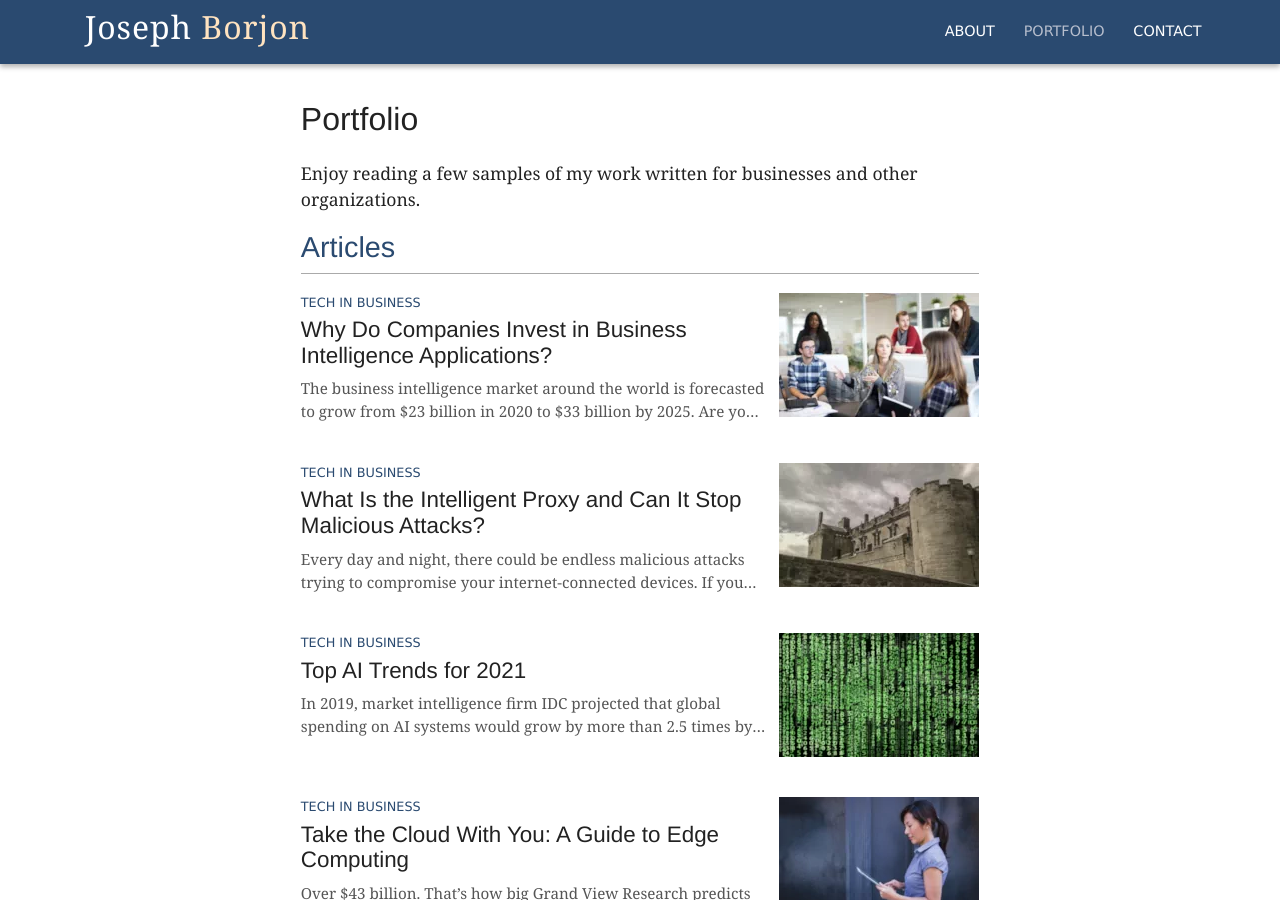
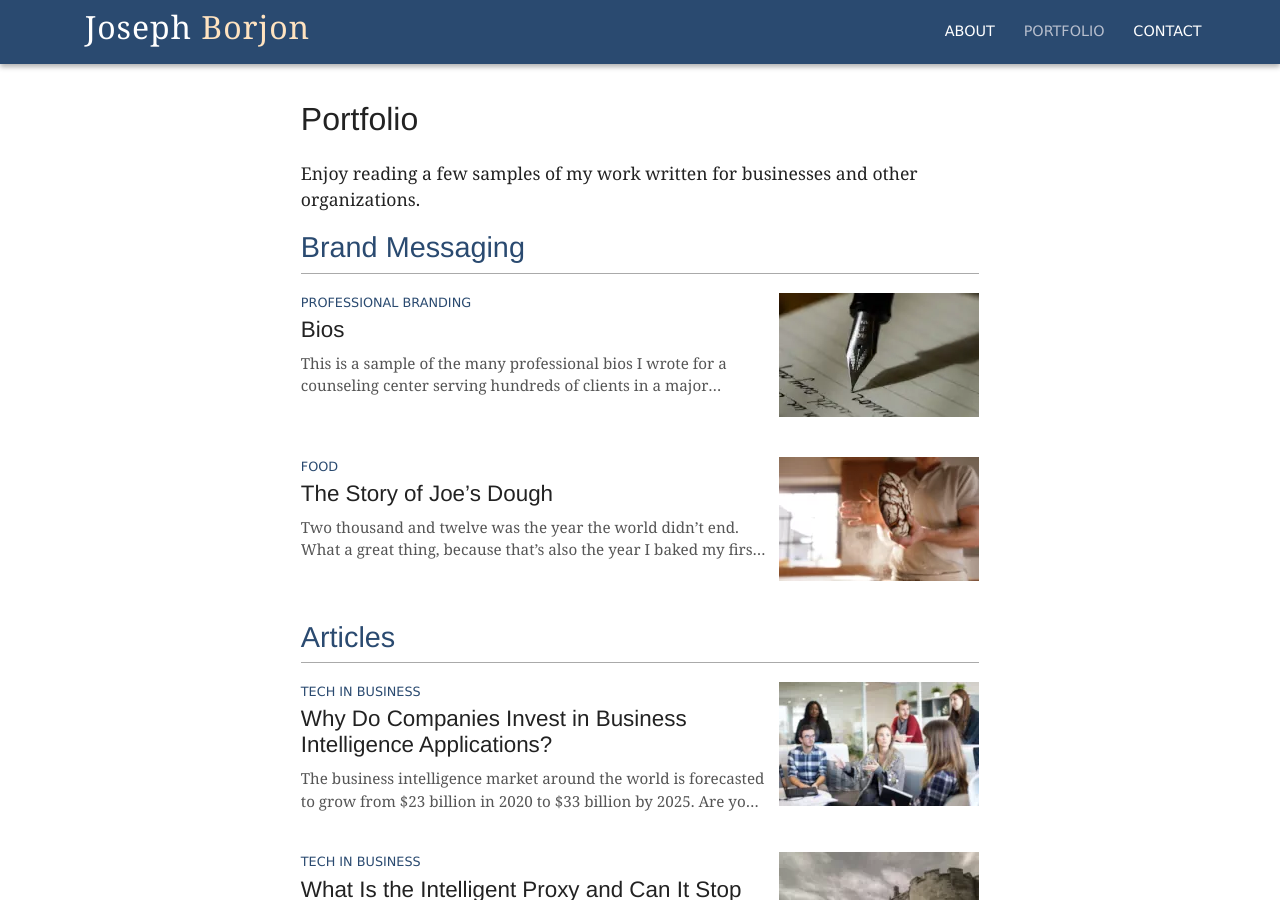
Before and after one commit to jborjon/jborjon.github.io, a Jekyll site: the page built from portfolio/index.html, in a window 1280 px wide and 900 px high. Built offline with Jekyll 4.4.1, drawn with Linux system fonts in a browser that asks for light colours; some web fonts are replaced; some of the changed text lies outside the part shown.

Commit message:
Rearrange portfolio sections

```diff
--- a/portfolio/bios.md
+++ b/portfolio/bios.md
@@ -1,12 +1,12 @@
 ---
-title: Short Bios
+title: Bios
 article_type: messaging_piece
 category: Professional Branding
 featured_image: fountain-pen-writing.jpg
 featured_image_alt: A fountain pen writing on a piece of paper
 ---
 
-*This is a sample of the many bios I wrote for a counseling center serving hundreds of clients in a major metropolitan area. The result was a much more cohesive and compelling message that directly addressed the audience's concerns.*
+*This is a sample of the many professional bios I wrote for a counseling center serving hundreds of clients in a major metropolitan area. The result was a much more cohesive and compelling message that directly addressed the audience's concerns.*
 
 *I changed subjects' names and other personal details to protect their privacy.*
 
--- a/portfolio/index.html
+++ b/portfolio/index.html
@@ -5,6 +5,13 @@ id: portfolio
 ---
 
 <p>Enjoy reading a few samples of my work written for businesses and other organizations.</p>
+
+<h2 class="portfolio-section-title">Brand Messaging</h2>
+
+{%- assign messaging_pieces = site.pages | where: "article_type", "messaging_piece" | sort: "category" %}
+{%- for story in messaging_pieces reversed %}
+  {% include article-link-logic.html article=story is_lazy_loaded=true %}
+{%- endfor %}
 
 <h2 class="portfolio-section-title">Articles</h2>
 
@@ -17,13 +24,6 @@ id: portfolio
   {%- endif %}
 
   {% include article-link-logic.html article=post is_lazy_loaded=do_lazy_load %}
-{%- endfor %}
-
-<h2 class="portfolio-section-title">Brand Messaging</h2>
-
-{%- assign messaging_pieces = site.pages | where: "article_type", "messaging_piece" | sort: "category" %}
-{%- for story in messaging_pieces %}
-  {% include article-link-logic.html article=story is_lazy_loaded=true %}
 {%- endfor %}
 
 <h2 class="portfolio-section-title">Product Descriptions</h2>
```
